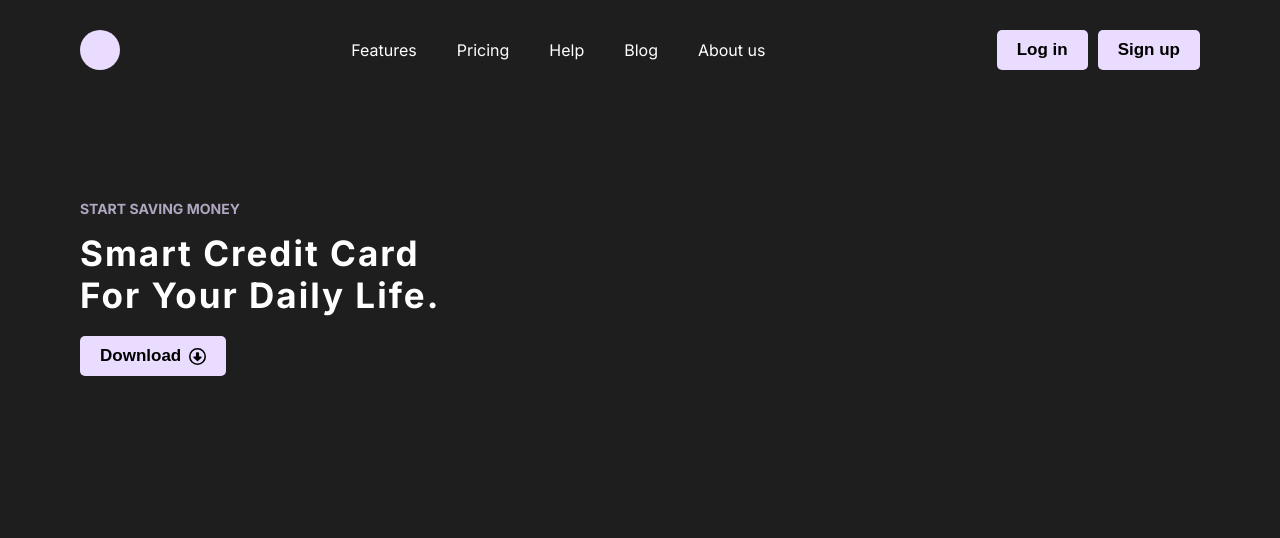
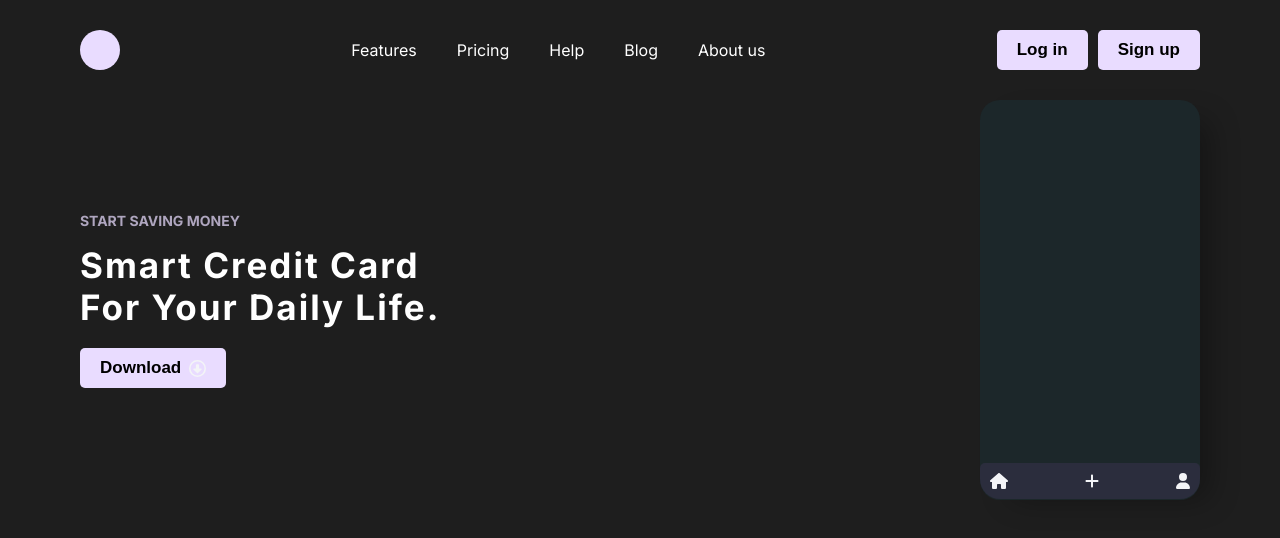
Before and after one commit to AbuRaihan1/landing-page-contest, a plain HTML site: page index.html in a window 1280 px wide. Drawn offline with Linux system fonts and the light colour scheme.

Commit message:
added bottom nav

```diff
--- a/index.html
+++ b/index.html
@@ -5,7 +5,7 @@
     <meta http-equiv="X-UA-Compatible" content="IE=edge" />
     <meta name="viewport" content="width=device-width, initial-scale=1.0" />
     <link rel="stylesheet" href="./style/navbar.css" />
-<link rel="stylesheet" href="./style/bodyStyle.css">
+    <link rel="stylesheet" href="./style/bodyStyle.css" />
     <!-- font family  -->
     <link rel="preconnect" href="https://fonts.googleapis.com" />
     <link rel="preconnect" href="https://fonts.gstatic.com" crossorigin />
@@ -60,7 +60,44 @@
             </svg>
           </button>
         </div>
-        <div class="photo_side"></div>
+        <div class="photo_side">
+          <div class="bottom_nav">
+            <div class="bottom_nav_item">
+              <svg
+                xmlns="http://www.w3.org/2000/svg"
+                height="1em"
+                viewBox="0 0 576 512"
+              >
+                <style>
+                  svg {
+                    fill: #f3f4f7;
+                  }
+                </style>
+                <path
+                  d="M575.8 255.5c0 18-15 32.1-32 32.1h-32l.7 160.2c0 2.7-.2 5.4-.5 8.1V472c0 22.1-17.9 40-40 40H456c-1.1 0-2.2 0-3.3-.1c-1.4 .1-2.8 .1-4.2 .1H416 392c-22.1 0-40-17.9-40-40V448 384c0-17.7-14.3-32-32-32H256c-17.7 0-32 14.3-32 32v64 24c0 22.1-17.9 40-40 40H160 128.1c-1.5 0-3-.1-4.5-.2c-1.2 .1-2.4 .2-3.6 .2H104c-22.1 0-40-17.9-40-40V360c0-.9 0-1.9 .1-2.8V287.6H32c-18 0-32-14-32-32.1c0-9 3-17 10-24L266.4 8c7-7 15-8 22-8s15 2 21 7L564.8 231.5c8 7 12 15 11 24z"
+                />
+              </svg>
+              <svg
+                xmlns="http://www.w3.org/2000/svg"
+                height="1em"
+                viewBox="0 0 448 512"
+              >
+                <path
+                  d="M256 80c0-17.7-14.3-32-32-32s-32 14.3-32 32V224H48c-17.7 0-32 14.3-32 32s14.3 32 32 32H192V432c0 17.7 14.3 32 32 32s32-14.3 32-32V288H400c17.7 0 32-14.3 32-32s-14.3-32-32-32H256V80z"
+                />
+              </svg>
+              <svg
+                xmlns="http://www.w3.org/2000/svg"
+                height="1em"
+                viewBox="0 0 448 512"
+              >
+                <path
+                  d="M224 256A128 128 0 1 0 224 0a128 128 0 1 0 0 256zm-45.7 48C79.8 304 0 383.8 0 482.3C0 498.7 13.3 512 29.7 512H418.3c16.4 0 29.7-13.3 29.7-29.7C448 383.8 368.2 304 269.7 304H178.3z"
+                />
+              </svg>
+            </div>
+          </div>
+        </div>
       </section>
     </main>
   </body>
--- a/style/bodyStyle.css
+++ b/style/bodyStyle.css
@@ -1,5 +1,7 @@
 .main_body_start {
-  margin-top: 100px;
+  display: flex;
+  justify-content: space-between;
+  align-items: center;
 }
 
 .text_side p {
@@ -34,3 +36,27 @@
 .text_side button:hover {
   background: #e9dcffc0;
 }
+
+.photo_side {
+  height: 400px;
+  width: 220px;
+  border-radius: 20px;
+  background: #1c272a;
+  box-shadow: 20px 10px 30px -10px rgba(0, 0, 0, 0.3);
+  position: relative;
+
+}
+.bottom_nav {
+  background: #2b2d3d;
+  border-radius: 5px 5px 20px 20px;
+  padding: 10px;
+  margin: 0px;
+  position: absolute;
+  bottom: 1px;
+  width: 100%;
+
+}
+.bottom_nav_item {
+  display: flex;
+  justify-content: space-between;
+}
```
